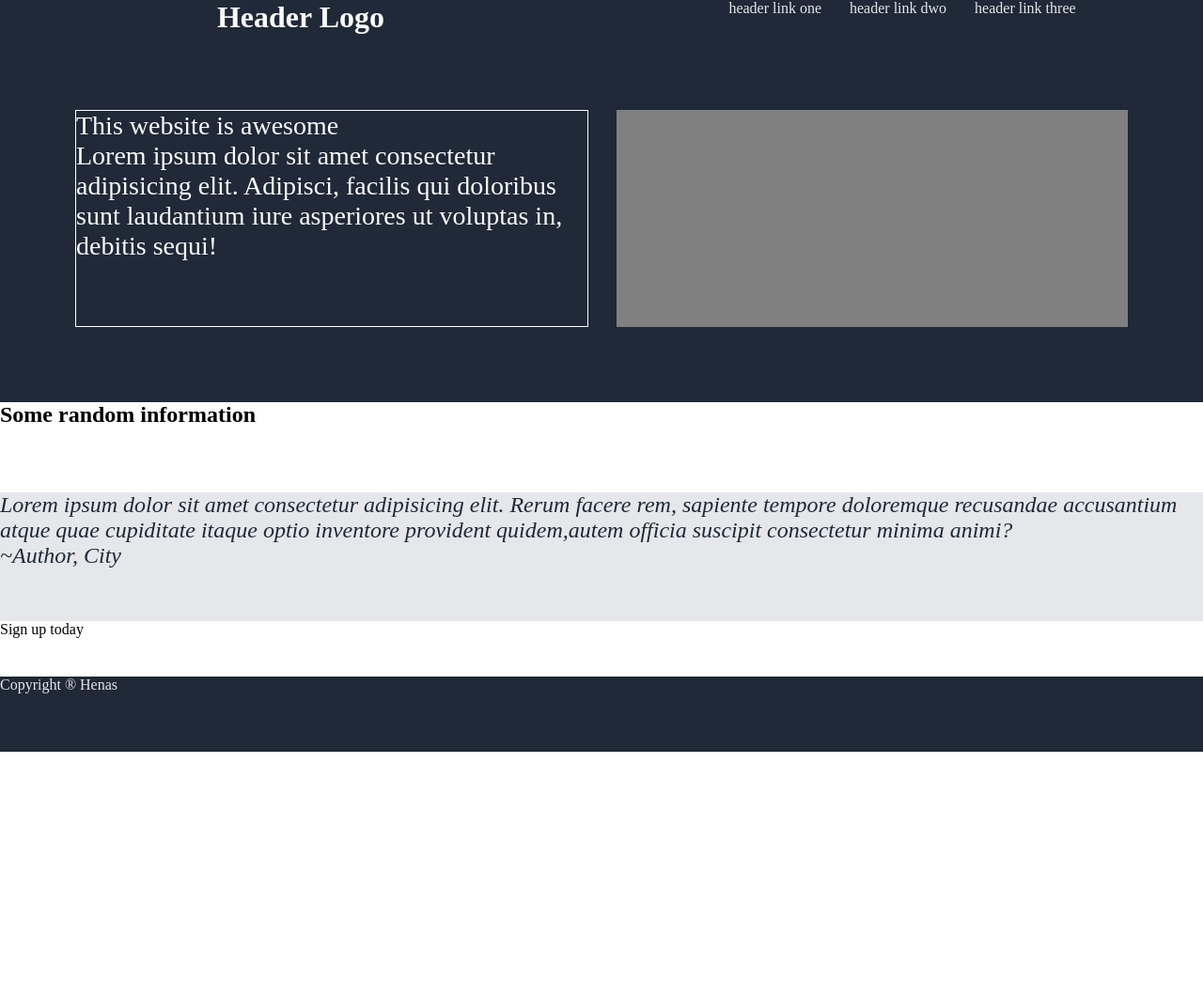
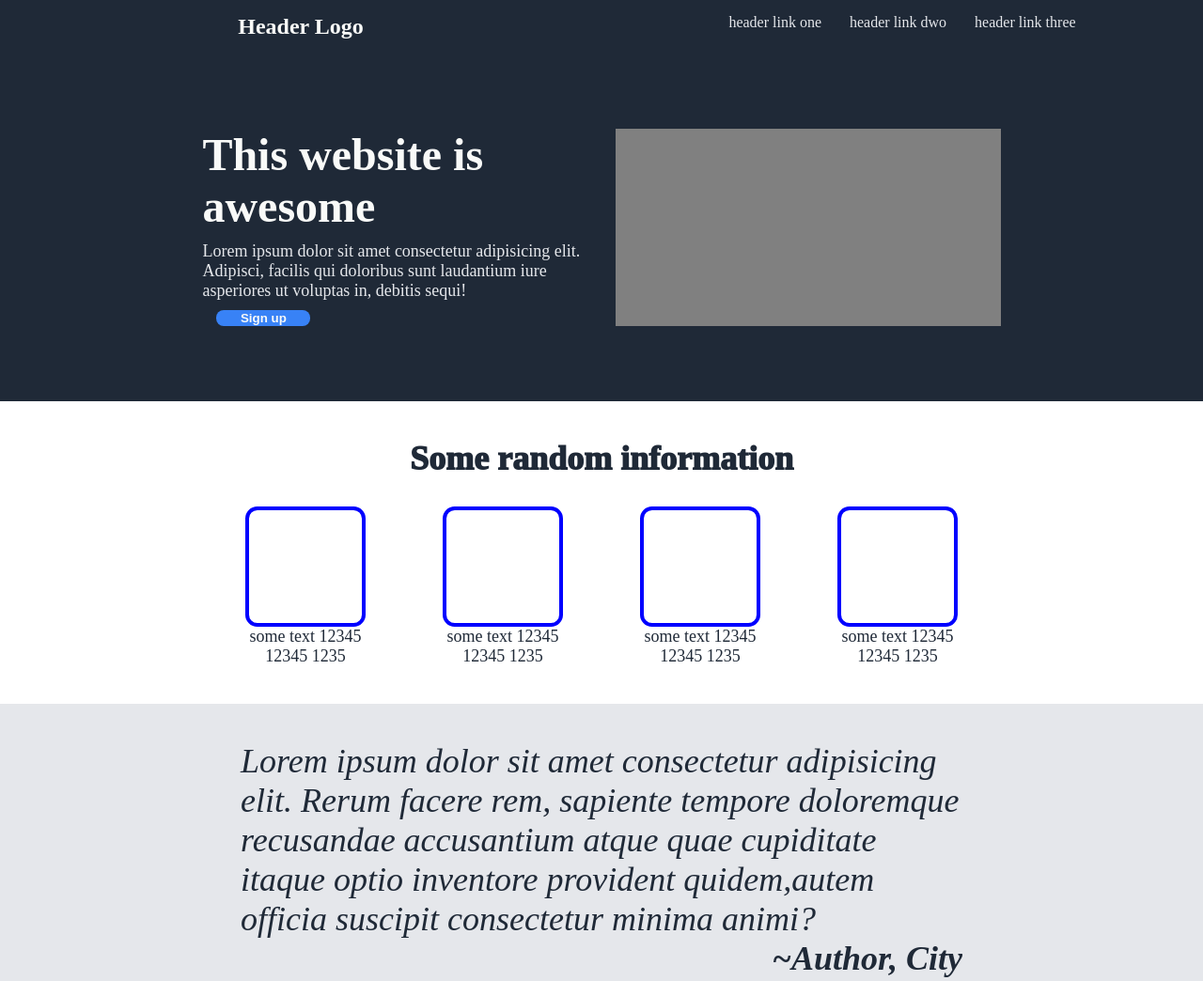
Before and after one commit to EdriuPnacze/odin_landing_page, a plain HTML site: page index.html in a window 1280 px wide. Shown: the top 1044 px of the page at 94% size. Before the commit the page ends 800 px from the top, so only its background shows below. Drawn offline with Linux system fonts and the light colour scheme.

Commit message:
changed some stuff added a folder

```diff
--- a/index.html
+++ b/index.html
@@ -7,7 +7,7 @@
     </head>
     <body>
         <header>
-            <h1>Header Logo</h1>
+            <p id="header-logo-text">Header Logo</p>
             <ul>
                 <li>header link one</li>
                 <li>header link dwo</li>
@@ -16,13 +16,14 @@
         </header>
         <div class="awesome">
             <div class="awesome-left">
-                <p>This website is awesome</h1>
+                <p id="bigger-text">This website is awesome</p>
                 <p>
                     Lorem ipsum dolor sit amet consectetur adipisicing elit.
                     Adipisci, facilis qui doloribus
                     sunt laudantium iure asperiores ut voluptas in,
                     debitis sequi!
                 </p>
+                <button>Sign up</button>
             </div>
             <div class="awesome-right">
 
@@ -30,10 +31,27 @@
         </div>
         <div class="information">
             <h2>Some random information</h2>
-            <div class="image"></div>
-            <div class="image"></div>
-            <div class="image"></div>
-            <div class="image"></div>
+                <div class="images-section">
+                    <div class="images-part">
+                        <div class="image"></div>
+                        <p>some text 12345 12345 1235</p>
+                    </div>
+                    <div class="images-part">
+                        <div class="image"></div>
+                        <p>some text 12345 12345 1235</p>
+                    </div>
+                    <div class="images-part">
+                        <div class="image"></div>
+                        <p>some text 12345 12345 1235</p>
+                    </div>
+                    <div class="images-part">
+                        <div class="image"></div>
+                        <p>some text 12345 12345 1235</p>
+                    </div>
+
+
+                </div>
+
         </div>
         <div class="quote">
             <p>
@@ -42,10 +60,13 @@
             accusantium atque quae cupiditate itaque optio inventore
             provident quidem,autem officia suscipit consectetur minima animi?
             </p>
-            <span>~Author, City</span>
+            <p id = "author">~Author, City</p>
         </div>
         <div class="sign-up">
-            <span>Sign up today</span>
+            <div class="sign-up-pop">
+                <p>Its time to sign up!</p>
+                <button>Click me!</button>
+            </div>
         </div>
         <footer>
             Copyright &reg; Henas
--- a/style.css
+++ b/style.css
@@ -11,12 +11,17 @@ body{
 
 header{
     background-color: #1F2937;
-    color:#F9FAF8;
-    font:24px;
+    padding: 15px 0;
     display:flex;
 }
 
-header h1, header ul{
+#header-logo-text{
+    color:#F9FAF8;
+    font-size:24px;
+    font-weight: 900;
+}
+
+#header-logo-text, header ul{
     flex:1 1 0;
     text-align: center;
 }
@@ -36,41 +41,117 @@ header li{
 
 .awesome{
     background-color: #1F2937;
-    color:#F9FAF8;
-    font-size:28px;
     display:flex;
     flex:10 0 auto;
-    padding:80px;
+    font-size: 18px;
+    color:#E5E7EB;
+    padding:80px 10%;
     gap:30px;
+    justify-content: center;
+}
+
+#bigger-text{
+    color:#F9FAF8;
+    font-size:48px;
+    font-weight: 800;
 }
 
 .awesome-right{
     background-color: grey;
     width: 300px;
-    flex:1 0 0;
+    flex:1 0 auto;
+    max-width: 40%;
+
+}
+
+.awesome-right img{
+    width: inherit;
 }
 
 .awesome-left{
-    flex:1 0 0;
-    border:1px solid white;
+    flex:1 0 auto;
+    max-width: 40%;
+    display:flex;
+    flex-direction: column;
+    gap:10px;
+
+}
+
+
+.awesome-left > button{
+    background-color: #3882F6;
+    width:100px;
+    color:#F9FAF8;
+    font-weight: bold;
+    border: none;
+    border-radius: 8px;
+    margin-left:15px;
 }
 
 .information{
     flex:10 0 auto;
+    display: flex;
+    flex-direction: column;
+    gap:30px;
+    text-align: center;
+    padding: 40px 0;
+}
+
+.information h2{
+    font-size: 36px;
+    color: #1F2937;
+    font-weight: 1000;
+}
+
+.image{
+    border:4px blue solid;
+    border-radius: 10%;
+    width: 120px;
+    height: 120px;
+}
+
+.images-section{
+    display: flex;
+    justify-content: center;
+    align-items: center;
+    flex:1 1 auto;
+    gap:60px;
+    font-size: 18px;
+    color:#1F2937;
+}
+
+.images-part{
+    text-align: center;
+    display: flex;
+    width: 150px;
+    flex-direction: column;
+    align-items: center;
 }
 
 .quote{
     background-color: #E5E7EB;
     color: #1F2937;
-    font-size:24px;
+    font-size:36px;
     font-style: italic;
     font-weight: 300;
     flex:8 0 auto;
+    padding:40px 20%;
+    font-weight: lighter;
+}
+#author{
+    float:right;
+    font-weight: bold;
 }
 
 .sign-up{
     flex:6 0 auto;
+}
 
+.sign-up-pop{
+    display:flex;
+    background-color: #3882F6;
+    margin:80px 10%;
+    padding: 100px;
 }
 
 footer{
```
Also changed, not shown: images/hummingbird.png (added), images/image.jpg (added).
